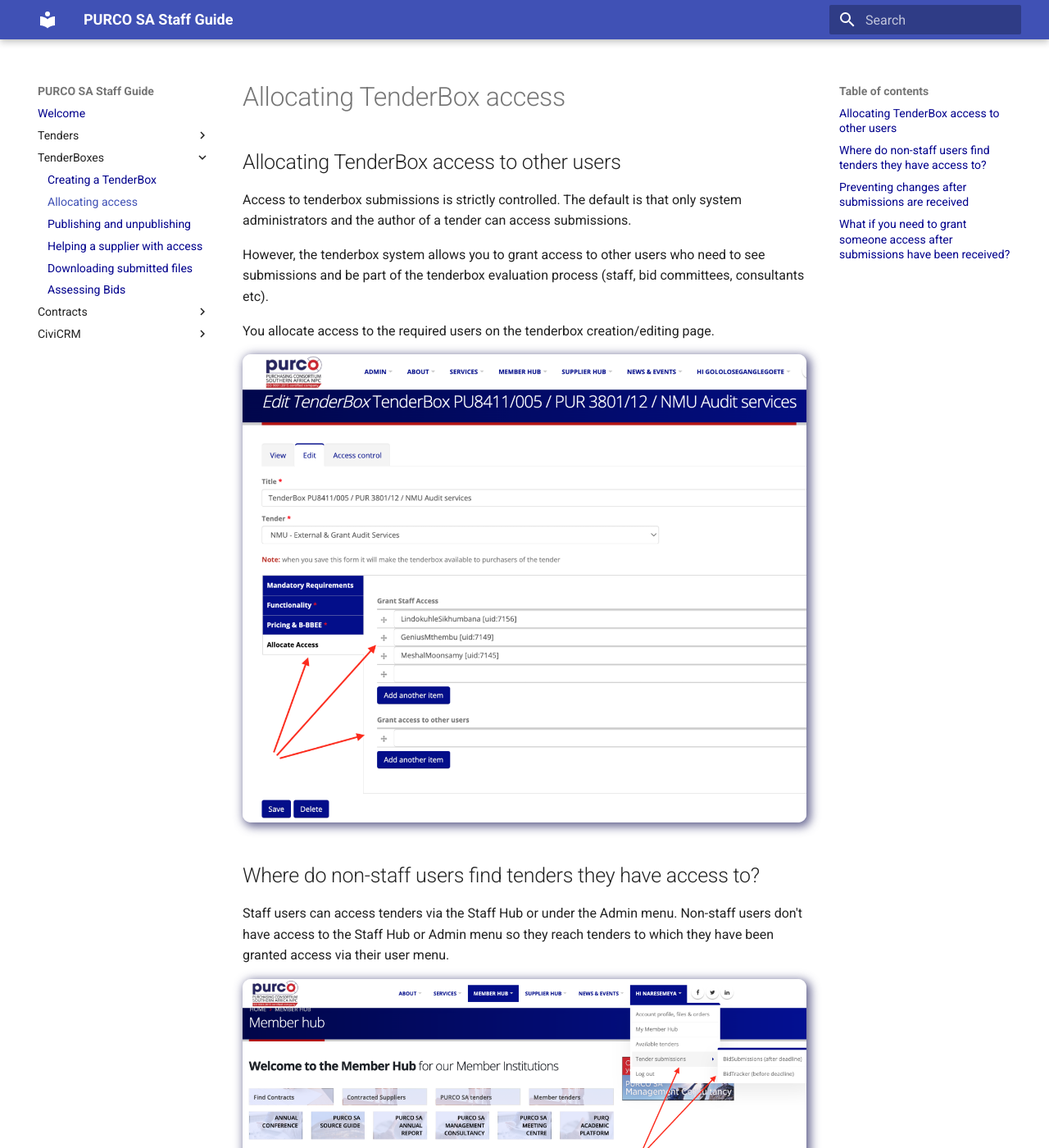
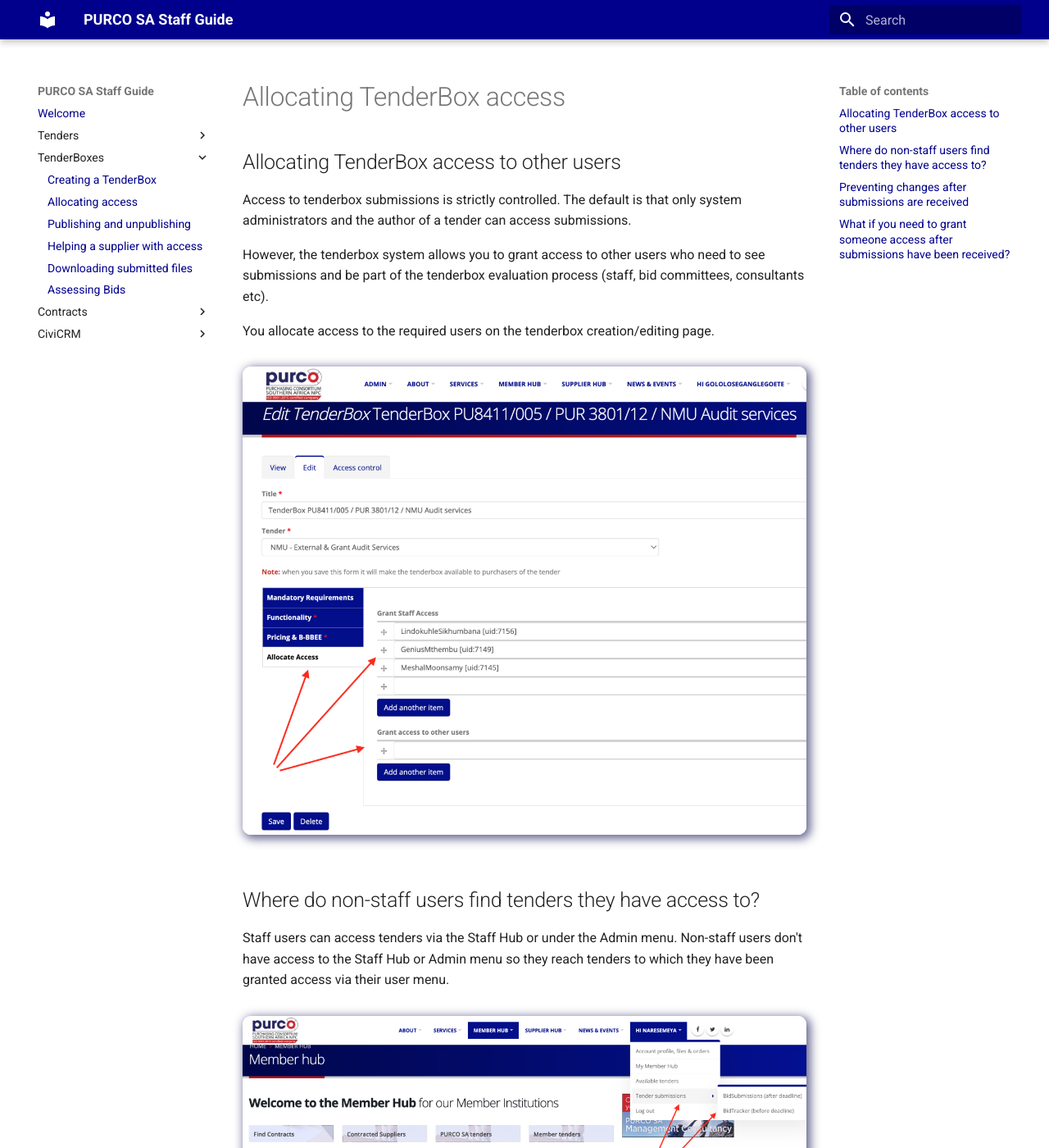
Before and after one commit to assocworks/purcosa-docs, an MkDocs documentation site: the page built from docs/tenderboxes/allocating-access.md, in a window 1280 px wide and 1400 px high. Shown: the whole window at 82% size. Built offline with MkDocs 1.6.1 and Material for MkDocs 9.7.7, drawn with Linux system fonts in a browser that asks for light colours.

Commit message:
testing custom colors

```diff
--- a/docs/style.css
+++ b/docs/style.css
@@ -1,4 +1,12 @@
-/* for mkdocs theme */
+/* for mkdocs-material theme */
+:root {
+  --md-primary-fg-color:        #00008c;
+  --md-primary-fg-color--light: #c1ecb7;
+  --md-primary-fg-color--dark:  #03902b;
+  --md-accent-fg-color:        #b6060a;
+  --md-accent-fg-color--light: hsl(298, 68%, 38%);
+  --md-accent-fg-color--dark:  hsl(286, 96%, 29%);
+}
 
 body::before {
     display: none;
@@ -52,4 +60,5 @@
     padding: 0;
     box-shadow: 3px 3px 12px 2px #3a3a71c7;
     border-radius: 10px;
+    margin: 15px 0;
 }
--- a/mkdocs.yml
+++ b/mkdocs.yml
@@ -39,6 +39,9 @@
   name: material
   locale: en
   navigation_depth: 2
+  palette:
+    primary: custom
+    accent: custom
 
 extra_css:
   - style.css
```
